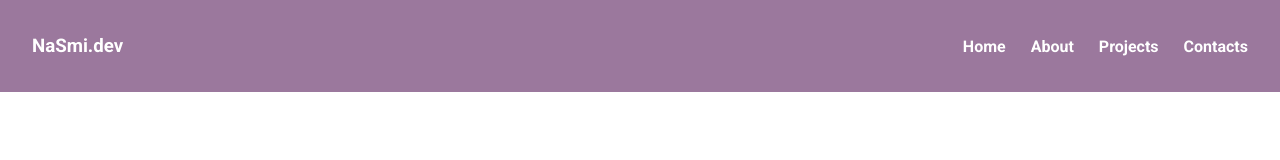
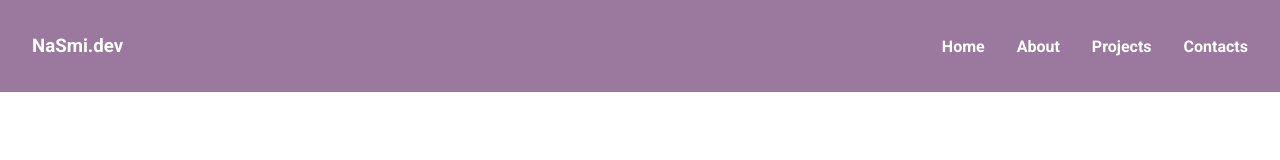
Before and after one commit to nastya-smirnova/nastya-smirnova.github.io, a React (Create React App) app: page / in a window 1280 px wide. Shown: the top 160 px of the page. Built offline with nearby package versions, Linux system fonts and the light colour scheme; a web font is replaced by a local one.

Commit message:
minor changes

```diff
--- a/src/App.css
+++ b/src/App.css
@@ -41,13 +41,13 @@
 }
 
 .navigationLinksContainer li {
-  margin-left: 25px;
+  margin-left: 2rem;
   color: #ffffff;
   font-weight: 800;
 }
 
 .navigationLinksContainer li:hover {
-  margin-left: 25px;
+  margin-left: 2rem;
   color: #4b3a4a;
   font-weight: 800;
   text-decoration: none;
```
